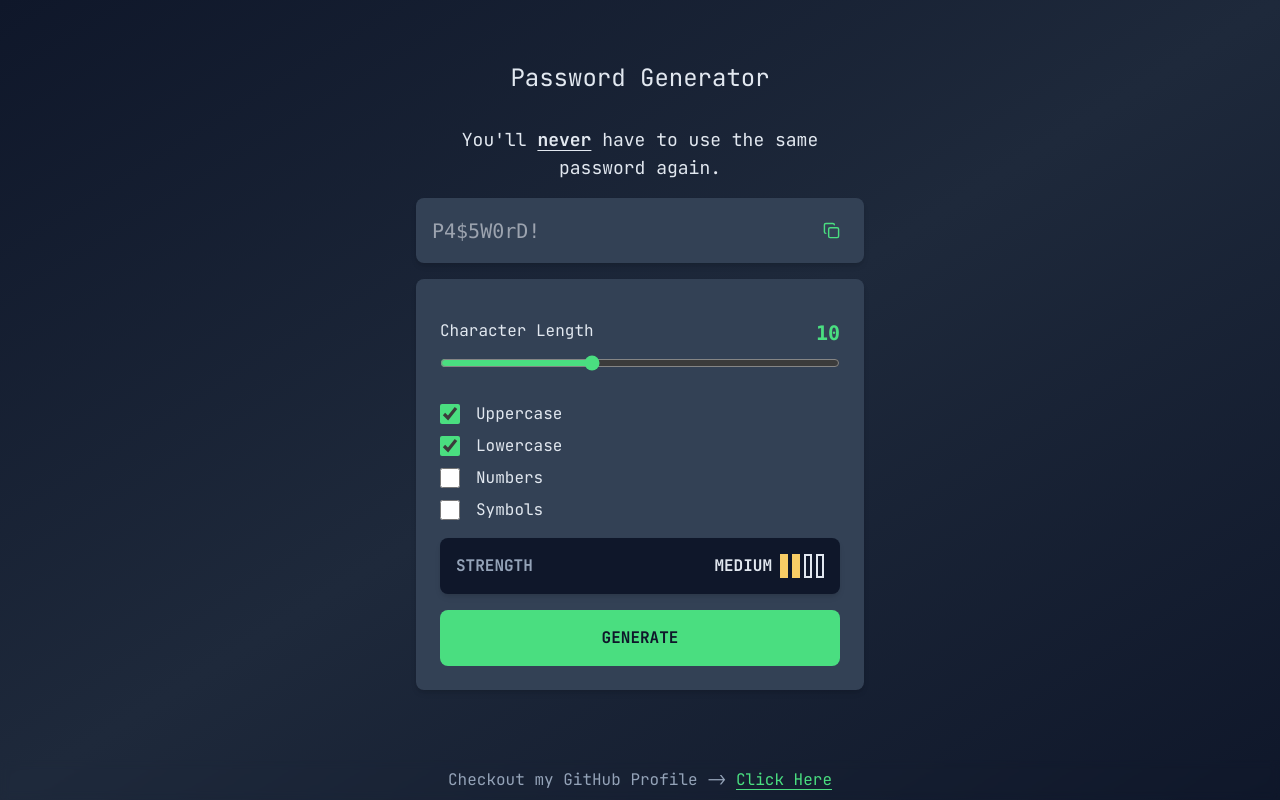
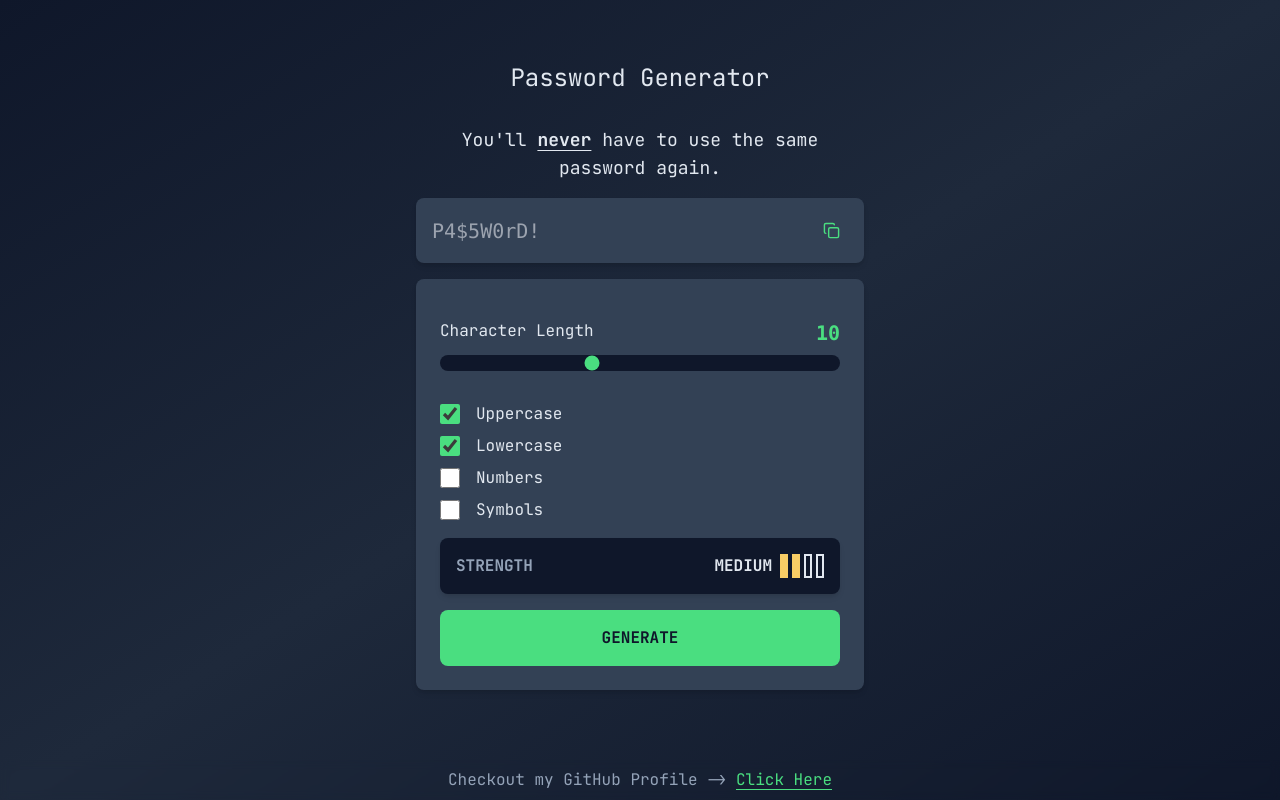
Before and after one commit to Clotho-ex/password-generator, a React (Vite) app: page / in a window 1280 px wide. Built offline with nearby package versions, Linux system fonts and the light colour scheme.

Commit message:
Update slider input styles

```diff
--- a/src/components/PasswordControls.jsx
+++ b/src/components/PasswordControls.jsx
@@ -33,7 +33,7 @@ const PasswordControls = ({
           max="20"
           value={length}
           onChange={(e) => setLength(parseInt(e.target.value))}
-          className="w-full accent-green-400"
+          className="w-full accent-green-400 h-4 rounded-lg appearance-none cursor-pointer bg-slate-900"
         />
       </div>
 
```
